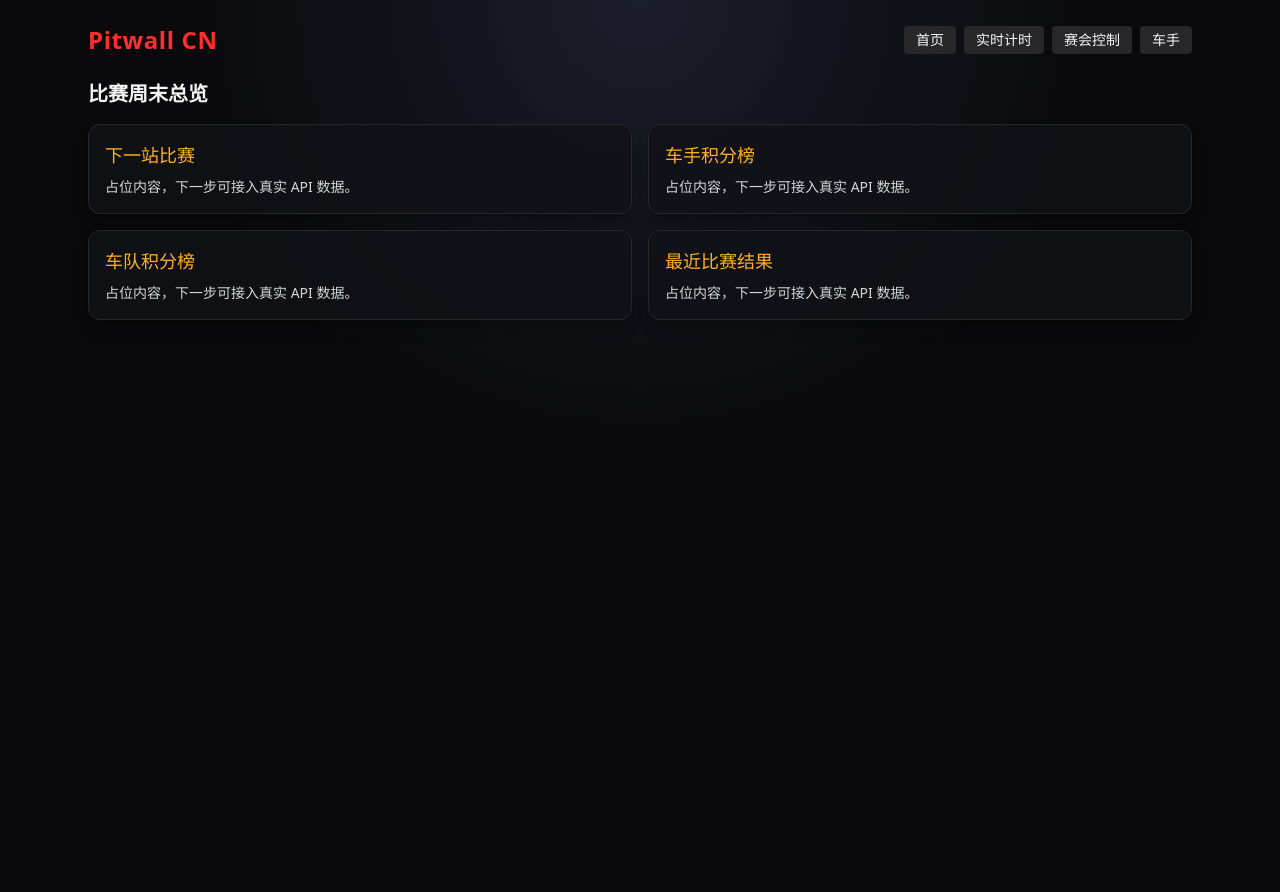
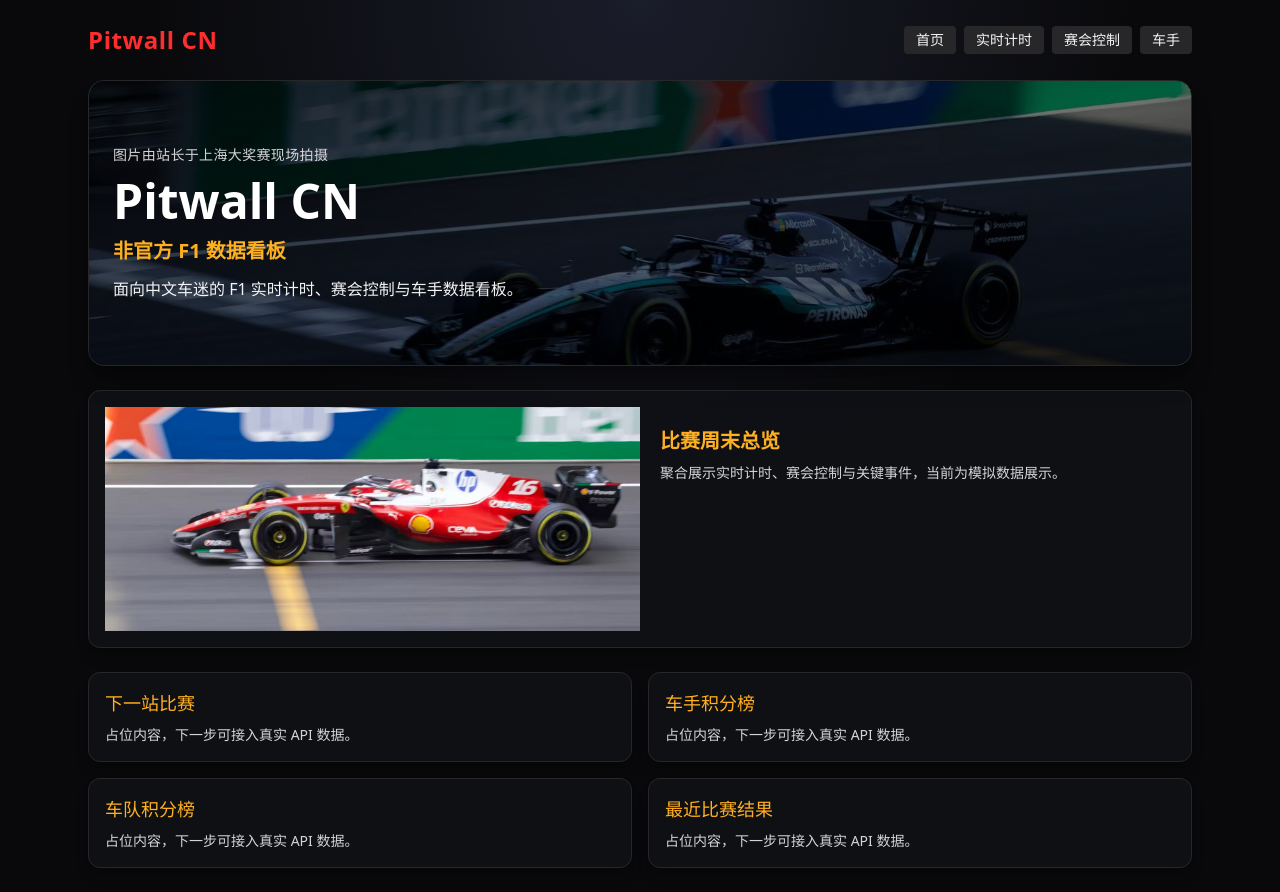
Before and after one commit to s8k8ps26k6-ui/pitwallcn, a Next.js app: page / in a window 1280 px wide. Before the commit the page ends 800 px from the top, so only its background shows below. Built offline with nearby package versions, Linux system fonts and the light colour scheme.

Commit message:
feat: update homepage and driver visuals with provided photos

```diff
--- a/src/app/drivers/[driverCode]/page.tsx
+++ b/src/app/drivers/[driverCode]/page.tsx
@@ -3,9 +3,19 @@ import { DriverCharts } from "@/components/driver-charts";
 export default function DriverDetailPage({ params }: { params: { driverCode: string } }) {
   return (
     <main className="space-y-4">
-      <section className="card">
-        <h2 className="text-lg font-semibold">车手：{params.driverCode.toUpperCase()}</h2>
-        <p className="mt-1 text-sm text-zinc-300">资料卡占位内容：车队、号码与赛季表现数据。</p>
+      <section className="card overflow-hidden p-0">
+        <div className="grid md:grid-cols-2">
+          <div
+            className="min-h-64 bg-cover bg-center"
+            style={{ backgroundImage: "url('/images/driver-redbull.jpg')" }}
+            aria-label="车手视觉图"
+          />
+          <div className="space-y-2 p-5">
+            <h2 className="text-lg font-semibold">车手：{params.driverCode.toUpperCase()}</h2>
+            <p className="text-sm text-zinc-300">资料卡占位内容：车队、号码与赛季表现数据。</p>
+            <p className="text-sm text-zinc-400">当前页面使用模拟数据，后续将接入实时接口。</p>
+          </div>
+        </div>
       </section>
       <DriverCharts />
     </main>
--- a/src/app/page.tsx
+++ b/src/app/page.tsx
@@ -2,8 +2,34 @@ const cards = ["下一站比赛", "车手积分榜", "车队积分榜", "最近
 
 export default function Home() {
   return (
-    <main>
-      <h2 className="mb-4 text-xl font-semibold">比赛周末总览</h2>
+    <main className="space-y-6">
+      <section
+        className="relative overflow-hidden rounded-2xl border border-zinc-800 bg-cover bg-center px-6 py-16 shadow-xl shadow-black/30"
+        style={{ backgroundImage: "url('/images/hero.jpg')" }}
+      >
+        <div className="absolute inset-0 bg-gradient-to-br from-black/80 via-black/55 to-black/70" aria-hidden="true" />
+        <div className="relative max-w-2xl space-y-3">
+          <p className="text-sm tracking-wide text-zinc-300">图片由站长于上海大奖赛现场拍摄</p>
+          <h1 className="text-4xl font-bold text-white sm:text-5xl">Pitwall CN</h1>
+          <h2 className="text-xl font-semibold text-neonAmber">非官方 F1 数据看板</h2>
+          <p className="text-base text-zinc-100">面向中文车迷的 F1 实时计时、赛会控制与车手数据看板。</p>
+        </div>
+      </section>
+
+      <section className="card overflow-hidden p-0">
+        <div className="grid gap-0 md:grid-cols-2">
+          <div
+            className="min-h-56 bg-cover bg-center"
+            style={{ backgroundImage: "url('/images/feature-ferrari.jpg')" }}
+            aria-label="法拉利主题图"
+          />
+          <div className="p-5">
+            <h2 className="mb-2 text-xl font-semibold text-neonAmber">比赛周末总览</h2>
+            <p className="text-sm text-zinc-300">聚合展示实时计时、赛会控制与关键事件，当前为模拟数据展示。</p>
+          </div>
+        </div>
+      </section>
+
       <div className="grid gap-4 sm:grid-cols-2">
         {cards.map((title) => (
           <section key={title} className="card">
```
